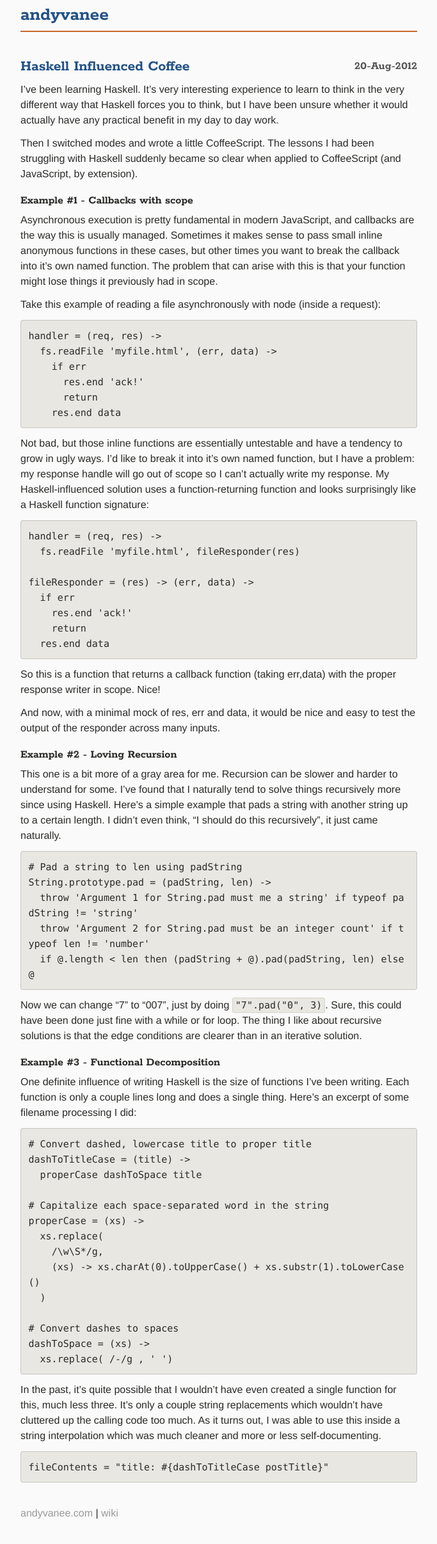
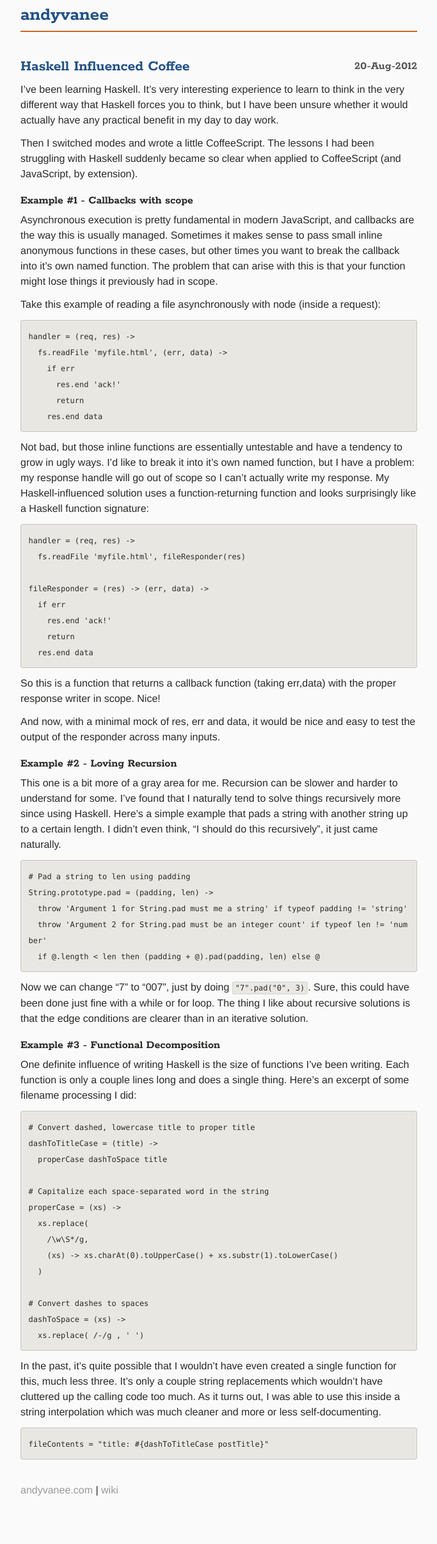
Before and after one commit to andyvanee/andyvanee, a Jekyll site: the page built from _posts/2012-08-20-haskell-influenced-coffee.md, in a window 1280 px wide. Shown: the whole page at 64% size, without its empty margins (298-981 px from the left). Built offline with Jekyll 4.4.1, drawn with Linux system fonts in a browser that asks for light colours; some web fonts are replaced; after the commit the page ends 2377 px from its top, so only the background shows below that.

Commit message:
Formatting for code blocks

```diff
--- a/_posts/2012-08-20-haskell-influenced-coffee.md
+++ b/_posts/2012-08-20-haskell-influenced-coffee.md
@@ -61,11 +61,11 @@ things recursively more since using Haskell. Here's a simple example that
 pads a string with another string up to a certain length. I didn't even
 think, "I should do this recursively", it just came naturally.
 
-    # Pad a string to len using padString
-    String.prototype.pad = (padString, len) ->
-      throw 'Argument 1 for String.pad must me a string' if typeof padString != 'string'
+    # Pad a string to len using padding
+    String.prototype.pad = (padding, len) ->
+      throw 'Argument 1 for String.pad must me a string' if typeof padding != 'string'
       throw 'Argument 2 for String.pad must be an integer count' if typeof len != 'number'
-      if @.length < len then (padString + @).pad(padString, len) else @
+      if @.length < len then (padding + @).pad(padding, len) else @
 
 Now we can change "7" to "007", just by doing `"7".pad("0", 3)`. Sure, this
 could have been done just fine with a while or for loop. The thing I like
--- a/src/bootstrap/less/code.less
+++ b/src/bootstrap/less/code.less
@@ -7,7 +7,7 @@ code,
 pre {
   padding: 0 3px 2px;
   #font > #family > .monospace;
-  font-size: @baseFontSize - 1;
+  font-size: @baseFontSize - 4;
   color: @grayDark;
   .border-radius(3px);
 }
```
Also changed, not shown: css/bootstrap.min.css, 1 other file.
